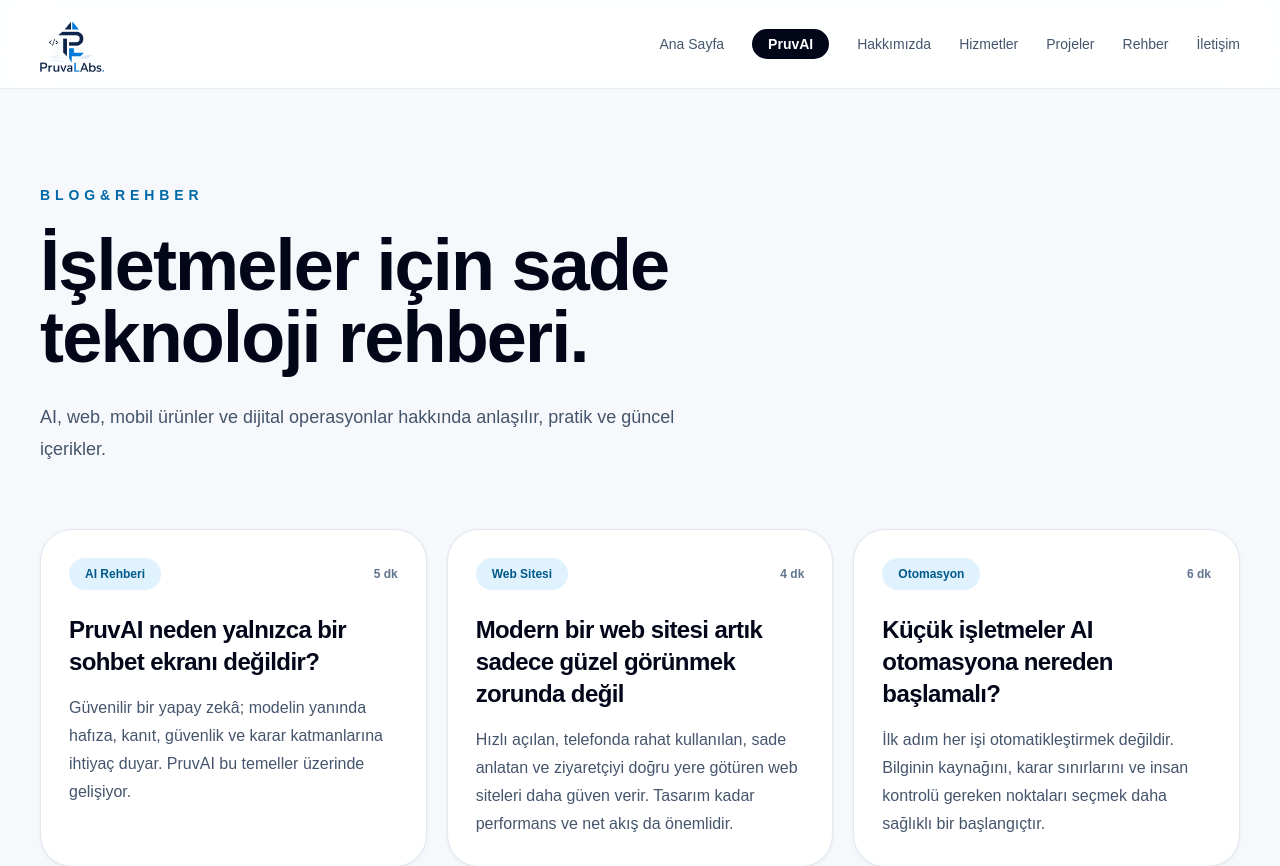
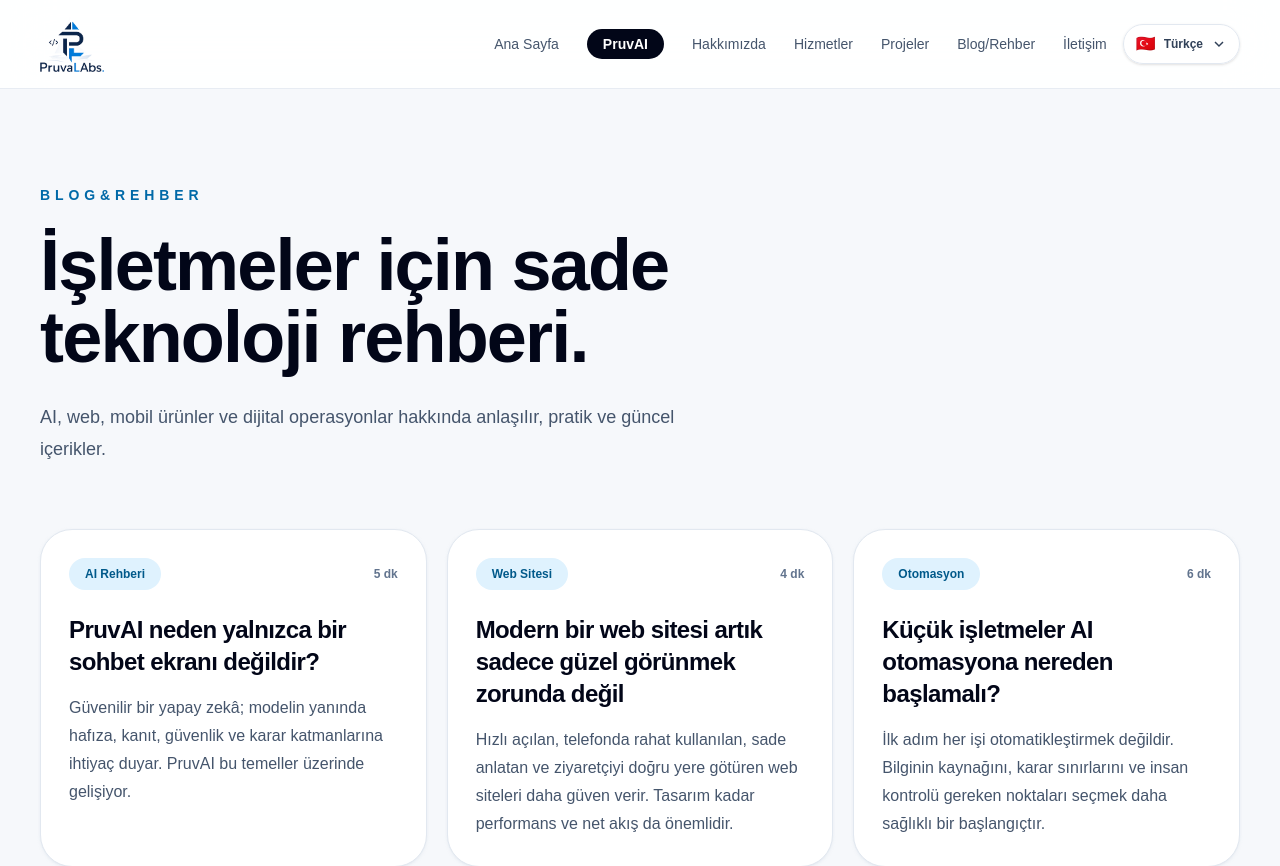
Before and after one commit to PruvaLAbs/pruvalabs-website, a Next.js app: page /blog in a window 1280 px wide. Shown: the top 866 px of the page. Built offline with nearby package versions, Linux system fonts and the light colour scheme.

Commit message:
feat(i18n): add responsive 14-language selector to header

```diff
--- a/components/site-header.tsx
+++ b/components/site-header.tsx
@@ -1,5 +1,6 @@
 import Image from "next/image";
 import Link from "next/link";
+import { LanguageSwitcher } from "@/components/language";
 
 const navItems = [
   { label: "Ana Sayfa", href: "/" },
@@ -7,7 +8,7 @@
   { label: "Hakkımızda", href: "/about" },
   { label: "Hizmetler", href: "/services" },
   { label: "Projeler", href: "/projects" },
-  { label: "Rehber", href: "/blog" },
+  { label: "Blog/Rehber", href: "/blog" },
   { label: "İletişim", href: "/contact" },
 ];
 
@@ -15,7 +16,7 @@
   return (
     <header className="sticky top-0 z-50 border-b border-slate-200/80 bg-white/90 backdrop-blur-xl">
       <div className="mx-auto flex w-full max-w-7xl flex-col gap-4 px-5 py-4 sm:px-8 lg:flex-row lg:items-center lg:justify-between lg:px-10">
-        <div className="flex items-center justify-between">
+        <div className="flex items-center justify-between gap-3">
           <Link href="/" aria-label="PruvaLabs Ana Sayfa" className="flex items-center">
             <Image
               src="/pruvalabs-logo.png"
@@ -26,11 +27,15 @@
               priority
             />
           </Link>
+          <div className="lg:hidden">
+            <LanguageSwitcher />
+          </div>
         </div>
 
+        <div className="flex min-w-0 items-center gap-4">
           <nav
             aria-label="Ana menü"
-          className="flex w-full items-center gap-3 overflow-x-auto whitespace-nowrap pb-1 text-sm font-medium text-slate-600 lg:w-auto lg:justify-end lg:gap-7 lg:overflow-visible lg:pb-0"
+            className="flex min-w-0 flex-1 items-center gap-3 overflow-x-auto whitespace-nowrap pb-1 text-sm font-medium text-slate-600 lg:w-auto lg:justify-end lg:gap-7 lg:overflow-visible lg:pb-0"
           >
             {navItems.map((item) => (
               <Link
@@ -46,6 +51,10 @@
               </Link>
             ))}
           </nav>
+          <div className="hidden shrink-0 lg:block">
+            <LanguageSwitcher />
+          </div>
+        </div>
       </div>
     </header>
   );
```
Lines whose indentation alone changed are shown as unchanged.
